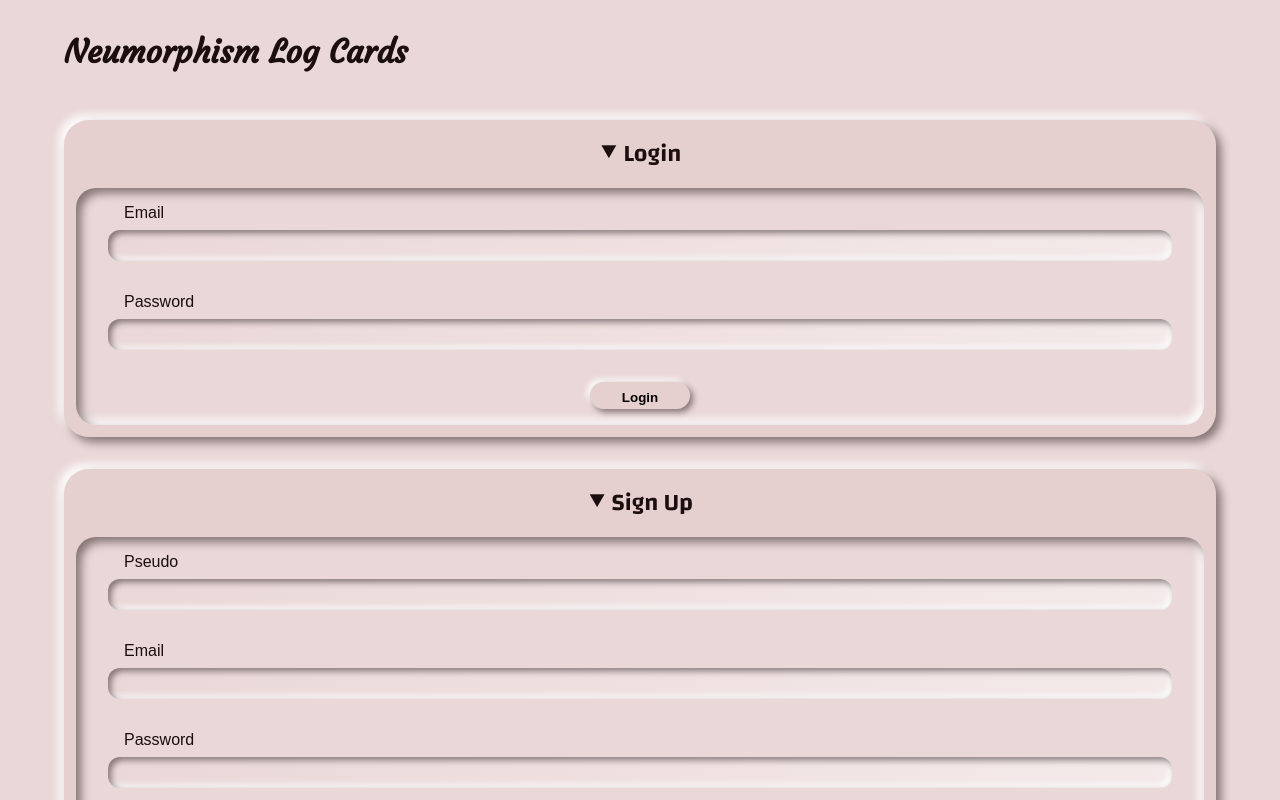
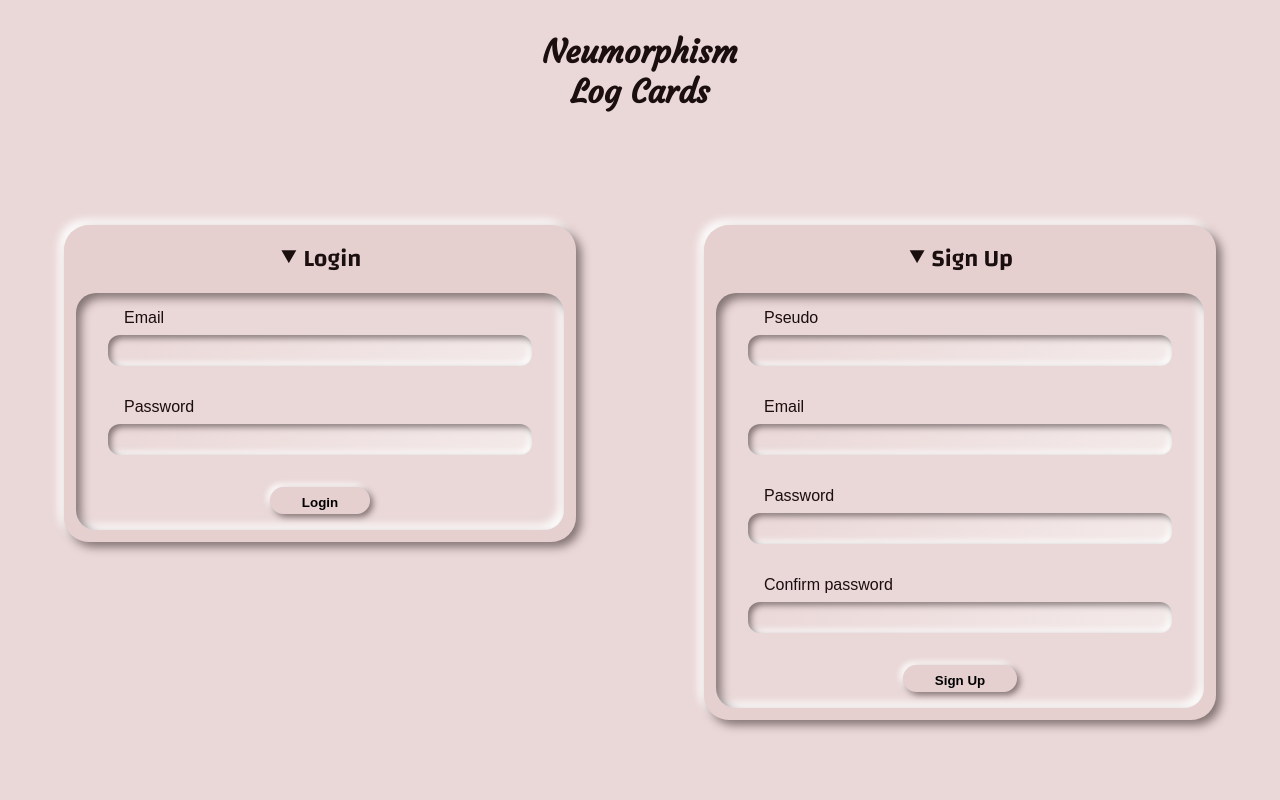
Before and after one commit to KellyJeanneBECK/neumorphism-log-cards, a React (Vite) app: page / in a window 1280 px wide. Shown: the top 800 px of the page. Built offline with nearby package versions, Linux system fonts and the light colour scheme; a web font is replaced by a local one.

Commit message:
Adding responsive

```diff
--- a/src/App.module.css
+++ b/src/App.module.css
@@ -5,11 +5,29 @@
   display: flex;
   flex-direction: column;
   align-items: center;
-  gap: 2rem;
+  gap: 3rem;
 }
 
 .title {
   font-family: "Courgette", cursive;
-  width: 90vw;
+  width: 11ch;
   margin-bottom: 1rem;
+  text-align: center;
 }
+
+@media screen and (min-width: 1024px) {
+  main {
+    padding: 2rem 0;
+    display: grid;
+    grid-template-columns: repeat(2, 1fr);
+    align-items: start;
+    justify-items: center;
+    gap: 0;
+  }
+
+  .title {
+    grid-column-start: 1;
+    grid-column-end: -1;
+    margin-bottom: 4rem;
+  }
+}
--- a/src/components/Cards.module.css
+++ b/src/components/Cards.module.css
@@ -65,3 +65,15 @@
 .logbtn:hover {
   background: linear-gradient(145deg, var(--card-color), var(--light-color));
 }
+
+@media screen and (min-width: 768px) {
+  .logcard {
+    width: 75vw;
+  }
+}
+
+@media screen and (min-width: 1024px) {
+  .logcard {
+    width: 40vw;
+  }
+}
--- a/src/index.css
+++ b/src/index.css
@@ -19,6 +19,9 @@
   color: var(--secondary-color);
   font-family: "Biryani", sans-serif;
   font-weight: 300;
+  display: flex;
+  justify-content: center;
+  overflow-x: hidden;
 }
 
 :focus {
```
